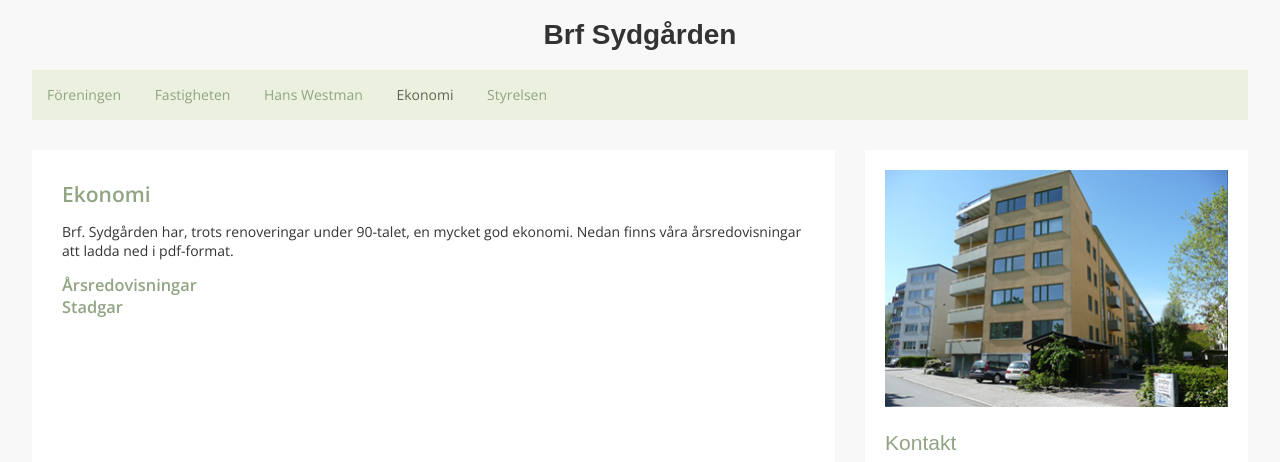
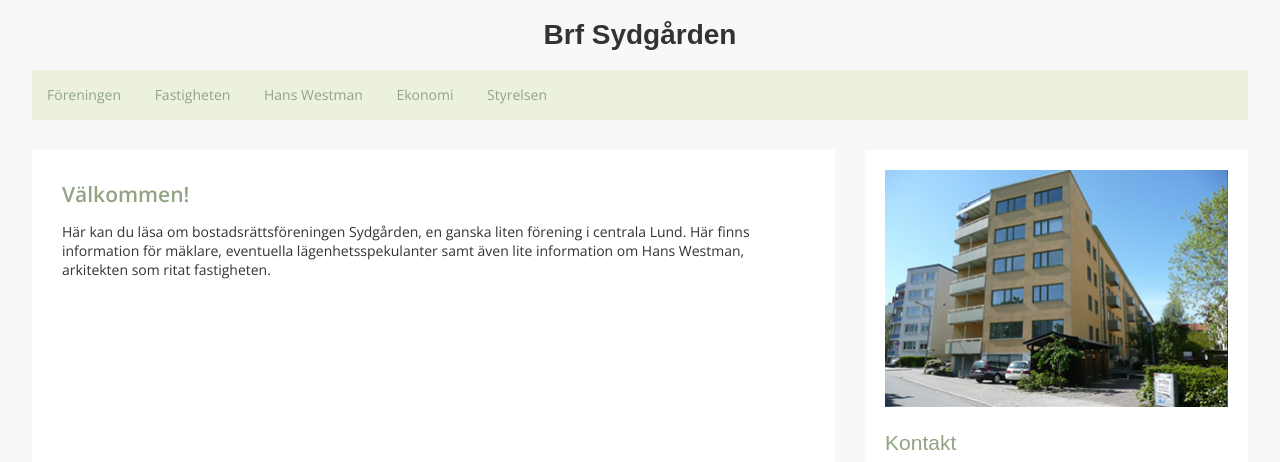
Before and after one commit to sydgarden/sydgarden.github.io, a plain HTML site: page index.html in a window 1280 px wide. Shown: the top 462 px of the page. Drawn offline with nearby package versions, Linux system fonts and the light colour scheme; some packages are replaced by stand-ins of ours; a web font is replaced by a local one.

Commit message:
Renamed index file

```diff
--- a/ekonomi.html
+++ b/index.html
@@ -2,7 +2,7 @@
 <html>
 <head>
     <meta charset="UTF-8">
-    <title>Ekonomi - Brf Sydgården</title>
+    <title>Välkommen till Brf Sydgården</title>
     <link rel="stylesheet" href="https://maxcdn.bootstrapcdn.com/font-awesome/4.5.0/css/font-awesome.min.css">
     <link rel="stylesheet" href="css/main.css" />
     <script type="text/javascript" src="https://code.jquery.com/jquery-2.1.4.js"></script>
@@ -13,21 +13,19 @@
 <div id="container">
     <div class="brf">
         <div class="navigation-bar">
-        <h1 onclick="location.href='start.html'">Brf Sydgården</h1>
+        <h1 onclick="location.href='index.html'">Brf Sydgården</h1>
             <div class="nav">
                 <a href="foreningen.html">Föreningen</a>
                 <a href="fastigheten.html">Fastigheten</a>
                 <a href="hans-westman.html">Hans Westman</a>
-                <a href="ekonomi.html" class="active">Ekonomi</a>
+                <a href="ekonomi.html">Ekonomi</a>
                 <a href="styrelsen.html">Styrelsen</a>
             </div>
         </div>
         <div class="content">
             <div class="page">
-                <h2>Ekonomi</h2>
-                <p>Brf. Sydgården har, trots renoveringar under 90-talet, en mycket god ekonomi. Nedan finns våra årsredovisningar att ladda ned i pdf-format.</p>
-                <h3>Årsredovisningar</h3>
-                <h3>Stadgar</h3>
+                <h2>Välkommen!</h2>
+                <p>Här kan du läsa om bostadsrättsföreningen Sydgården, en ganska liten förening i centrala Lund. Här finns information för mäklare, eventuella lägenhetsspekulanter samt även lite information om Hans Westman, arkitekten som ritat fastigheten.</p>
             </div>
             <div class="side-pane">
                 <img src="images/foto1.jpeg" className="" alt="Sydgården" />
```
Also changed, not shown: fastigheten.html (+1 -1 lines), foreningen.html (+1 -1 lines), hans-westman.html (+1 -1 lines), styrelsen.html (+1 -1 lines).
